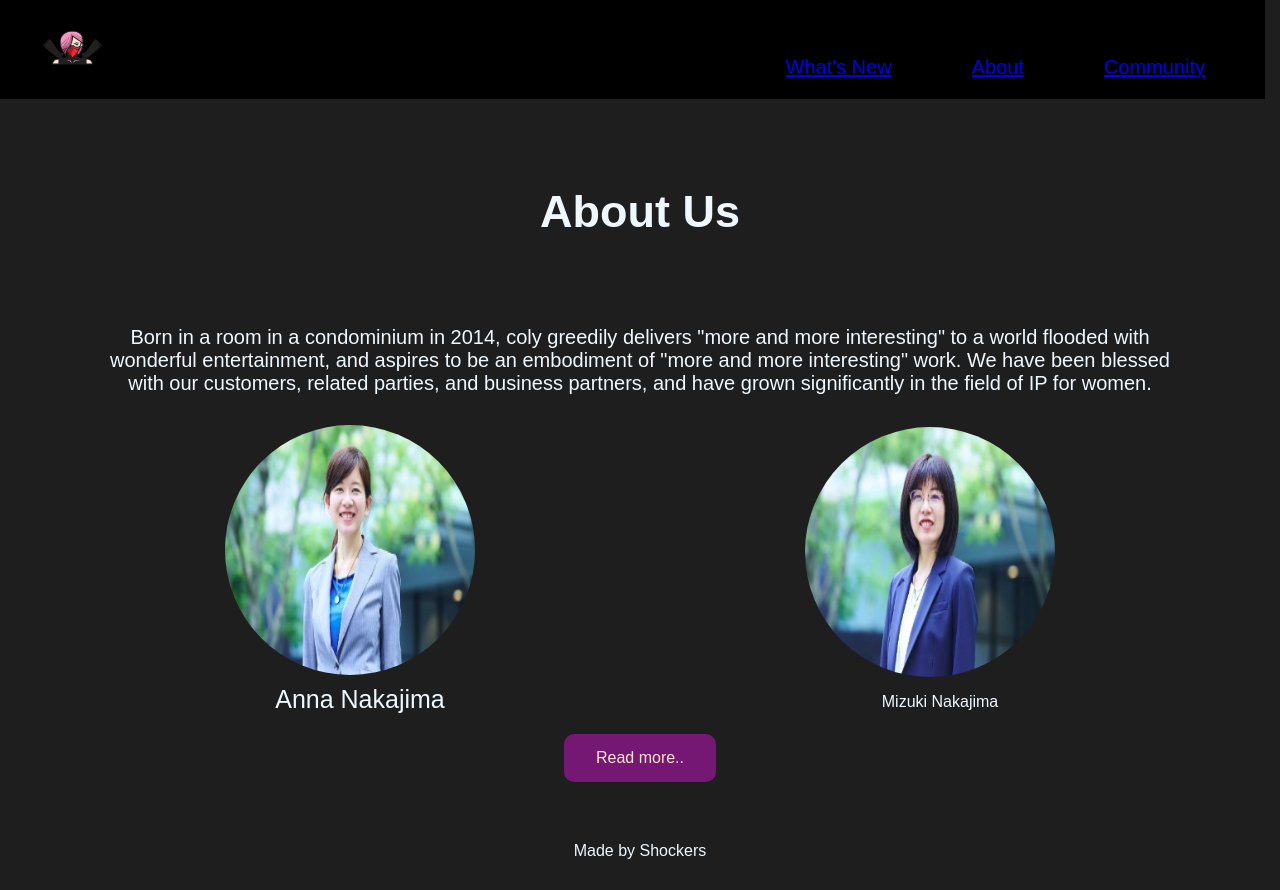
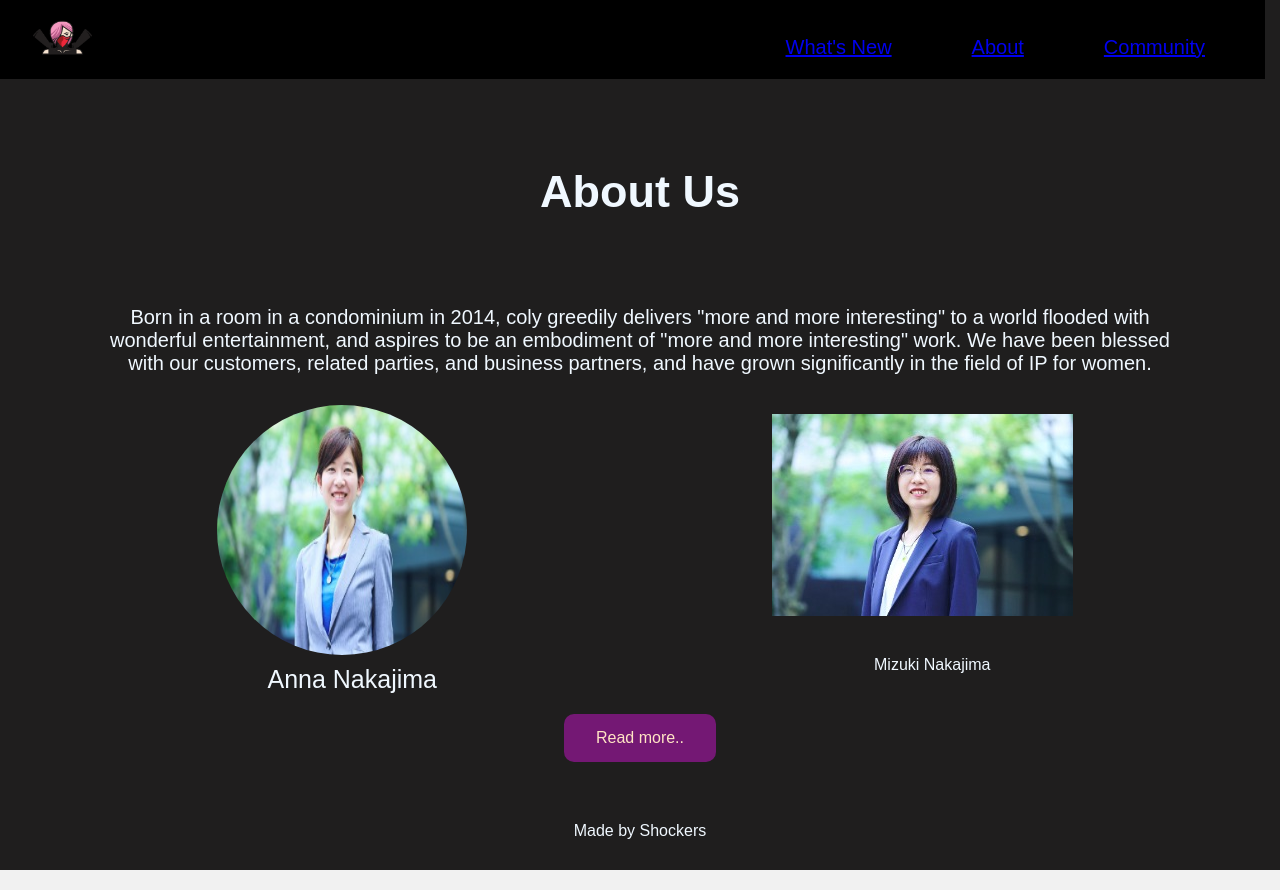
Before and after one commit to prajwal1721/shockers_wie_web_hack, a React (Create React App) app: page /about in a window 1280 px wide. Built offline with nearby package versions, Linux system fonts and the light colour scheme.

Commit message:
Other changes

```diff
--- a/public/index.html
+++ b/public/index.html
@@ -2,14 +2,14 @@
 <html lang="en">
   <head>
     <meta charset="utf-8" />
-    <link rel="icon" href="%PUBLIC_URL%/favicon.ico" />
+    <link rel="icon" href="%PUBLIC_URL%/logo.png" />
     <meta name="viewport" content="width=device-width, initial-scale=1" />
     <meta name="theme-color" content="#000000" />
     <meta
-      name="description"
+      name="Sassy Gamers:  Coly Inc"
       content="Web site created using create-react-app"
     />
-    <link rel="apple-touch-icon" href="%PUBLIC_URL%/logo192.png" />
+    <link rel="apple-touch-icon" href="%PUBLIC_URL%/logo.png" />
     <!--
       manifest.json provides metadata used when your web app is installed on a
       user's mobile device or desktop. See https://developers.google.com/web/fundamentals/web-app-manifest/
@@ -24,7 +24,7 @@
       work correctly both with client-side routing and a non-root public URL.
       Learn how to configure a non-root public URL by running `npm run build`.
     -->
-    <title>React App</title>
+    <title>Sassy Gamers</title>
   </head>
   <body>
     <noscript>You need to enable JavaScript to run this app.</noscript>
--- a/src/components/Navbar/navbarLeft.jsx
+++ b/src/components/Navbar/navbarLeft.jsx
@@ -12,7 +12,7 @@ export const NavbarLeft = () => {
             <Link to='/'><img src={imgUrl} className='logo' /></Link>
             <div className="left">
                 {data.map(i =>
-                    <span onClick={() => console.log(i.label)} key={i.label}>
+                    <span className="link" onClick={() => console.log(i.label)} key={i.label}>
                         {<Link to={i.to} key={i.label}>{i.label}</Link>}
                     </span>)
                 }
--- a/src/components/Navbar/navbarLeft.scss
+++ b/src/components/Navbar/navbarLeft.scss
@@ -4,6 +4,11 @@ nav {
 
     margin-right: 15px;
     background-color: rgb(0, 0, 0);
+
+    .link {
+        color: rgb(5, 5, 5);
+        text-decoration: none;
+    }
 
     .logo {
         margin-left: 20px;
--- a/src/pages/homepage/about.js
+++ b/src/pages/homepage/about.js
@@ -13,7 +13,7 @@ export const About = () => {
                 </div>
                 <div className='right'>
                     <div className='inner-right'>
-                        <img src={p2}
+                        <img className='img1' src={p2}
                             alt="Owner1" />
                         <span className='author'>{`Anna Nakajima`}</span>
                     </div>
--- a/src/pages/homepage/about.scss
+++ b/src/pages/homepage/about.scss
@@ -56,7 +56,7 @@ h2 {
     font-size: 16px;
 }
 
-img {
+.img1 {
     width: 250px;
     height: 250px;
     border-radius: 50%;
```
Also changed, not shown: public/logo.png (added).
